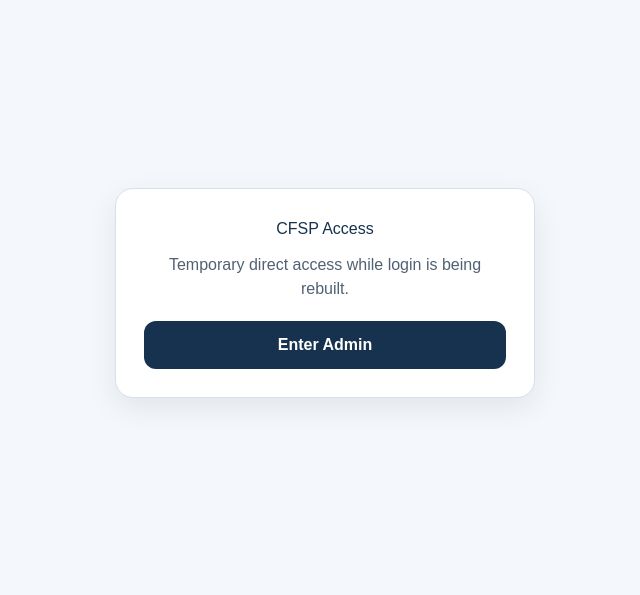
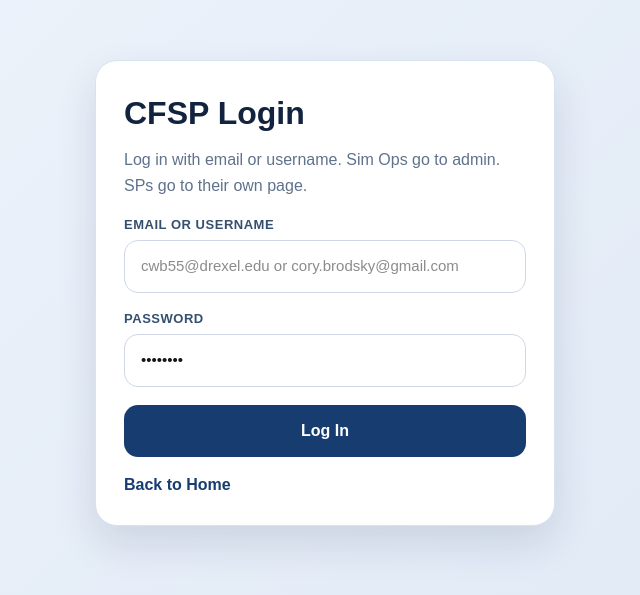
Before and after one commit to corybrodsky-svg/cfsp-web-app, a Next.js app: page /login in a window 1280 px wide. Shown: the part 107-702 px from the top of the page, without its empty margins (315-955 px from the left). Built offline with nearby package versions, Linux system fonts and the light colour scheme.

Commit message:
Fix login for Cory SP and Cory admin accounts

```diff
--- /dev/null
+++ b/app/lib/auth.ts
@@ -0,0 +1,51 @@
+import { AUTH_STORAGE_KEY, AppUser, seededUsers } from "./mockData";
+
+function normalize(value: string) {
+  return value.trim().toLowerCase();
+}
+
+export function findUserByLogin(login: string): AppUser | undefined {
+  const normalized = normalize(login);
+
+  return seededUsers.find((user) => {
+    if (normalize(user.username) === normalized) return true;
+    if (user.email && normalize(user.email) === normalized) return true;
+    return (user.aliases || []).some((alias) => normalize(alias) === normalized);
+  });
+}
+
+export function loginUser(login: string, password: string) {
+  const found = findUserByLogin(login);
+
+  if (!found) {
+    return { ok: false as const, message: "Login not found." };
+  }
+
+  if (found.password !== password) {
+    return { ok: false as const, message: "Incorrect password." };
+  }
+
+  if (typeof window !== "undefined") {
+    window.localStorage.setItem(AUTH_STORAGE_KEY, JSON.stringify(found));
+  }
+
+  return { ok: true as const, user: found };
+}
+
+export function logoutUser() {
+  if (typeof window !== "undefined") {
+    window.localStorage.removeItem(AUTH_STORAGE_KEY);
+  }
+}
+
+export function getCurrentUser(): AppUser | null {
+  if (typeof window === "undefined") return null;
+
+  try {
+    const raw = window.localStorage.getItem(AUTH_STORAGE_KEY);
+    if (!raw) return null;
+    return JSON.parse(raw) as AppUser;
+  } catch {
+    return null;
+  }
+}
--- a/app/lib/mockData.ts
+++ b/app/lib/mockData.ts
@@ -43,6 +43,17 @@ export type SimOpItem = {
   role: "sim_op";
 };
 
+export type AppUser = {
+  id: string;
+  fullName: string;
+  username: string;
+  email?: string;
+  password: string;
+  role: UserRole;
+  pool?: PoolType;
+  aliases?: string[];
+};
+
 export type AssignmentDraft = {
   id: string;
   spId: string;
@@ -57,6 +68,8 @@ export type AssignmentDraft = {
 
 export const DEFAULT_PASSWORD = "Drexel1$";
 export const ASSIGNMENT_STORAGE_KEY = "cfsp_assignment_drafts";
+export const EVENT_OVERRIDES_STORAGE_KEY = "cfsp_event_overrides";
+export const AUTH_STORAGE_KEY = "cfsp_current_user";
 
 export function slugify(value: string) {
   return value
@@ -79,102 +92,18 @@ export function normalizePersonName(value: string) {
 }
 
 export const simOps: SimOpItem[] = [
-  {
-    id: "quentin",
-    fullName: "Quentin",
-    aliases: ["quentin", "q"],
-    username: "q",
-    defaultPassword: DEFAULT_PASSWORD,
-    role: "sim_op",
-  },
-  {
-    id: "cory",
-    fullName: "Cory",
-    aliases: ["cory", "cbrodsky", "brodsky"],
-    username: "cbrodsky",
-    defaultPassword: DEFAULT_PASSWORD,
-    role: "sim_op",
-  },
-  {
-    id: "kate",
-    fullName: "Kate",
-    aliases: ["kate"],
-    username: "kate",
-    defaultPassword: DEFAULT_PASSWORD,
-    role: "sim_op",
-  },
-  {
-    id: "kat",
-    fullName: "Kat",
-    aliases: ["kat"],
-    username: "kat",
-    defaultPassword: DEFAULT_PASSWORD,
-    role: "sim_op",
-  },
-  {
-    id: "jamiel",
-    fullName: "Jamiel",
-    aliases: ["jamiel"],
-    username: "jamiel",
-    defaultPassword: DEFAULT_PASSWORD,
-    role: "sim_op",
-  },
-  {
-    id: "jp",
-    fullName: "JP",
-    aliases: ["jp"],
-    username: "jp",
-    defaultPassword: DEFAULT_PASSWORD,
-    role: "sim_op",
-  },
-  {
-    id: "patrick",
-    fullName: "Patrick",
-    aliases: ["patrick", "pat"],
-    username: "ppatrick",
-    defaultPassword: DEFAULT_PASSWORD,
-    role: "sim_op",
-  },
-  {
-    id: "cristina",
-    fullName: "Cristina",
-    aliases: ["cristina"],
-    username: "ccristina",
-    defaultPassword: DEFAULT_PASSWORD,
-    role: "sim_op",
-  },
-  {
-    id: "kevin",
-    fullName: "Kevin",
-    aliases: ["kevin"],
-    username: "kkevin",
-    defaultPassword: DEFAULT_PASSWORD,
-    role: "sim_op",
-  },
-  {
-    id: "kris",
-    fullName: "Kris",
-    aliases: ["kris"],
-    username: "kkris",
-    defaultPassword: DEFAULT_PASSWORD,
-    role: "sim_op",
-  },
-  {
-    id: "helen",
-    fullName: "Helen",
-    aliases: ["helen"],
-    username: "hhelen",
-    defaultPassword: DEFAULT_PASSWORD,
-    role: "sim_op",
-  },
-  {
-    id: "diane",
-    fullName: "Diane",
-    aliases: ["diane"],
-    username: "ddiane",
-    defaultPassword: DEFAULT_PASSWORD,
-    role: "sim_op",
-  },
+  { id: "quentin", fullName: "Quentin", aliases: ["quentin", "q"], username: "q", defaultPassword: DEFAULT_PASSWORD, role: "sim_op" },
+  { id: "cory", fullName: "Cory", aliases: ["cory", "cbrodsky", "brodsky"], username: "cbrodsky", defaultPassword: DEFAULT_PASSWORD, role: "sim_op" },
+  { id: "kate", fullName: "Kate", aliases: ["kate"], username: "kate", defaultPassword: DEFAULT_PASSWORD, role: "sim_op" },
+  { id: "kat", fullName: "Kat", aliases: ["kat"], username: "kat", defaultPassword: DEFAULT_PASSWORD, role: "sim_op" },
+  { id: "jamiel", fullName: "Jamiel", aliases: ["jamiel"], username: "jamiel", defaultPassword: DEFAULT_PASSWORD, role: "sim_op" },
+  { id: "jp", fullName: "JP", aliases: ["jp"], username: "jp", defaultPassword: DEFAULT_PASSWORD, role: "sim_op" },
+  { id: "patrick", fullName: "Patrick", aliases: ["patrick", "pat"], username: "ppatrick", defaultPassword: DEFAULT_PASSWORD, role: "sim_op" },
+  { id: "cristina", fullName: "Cristina", aliases: ["cristina"], username: "ccristina", defaultPassword: DEFAULT_PASSWORD, role: "sim_op" },
+  { id: "kevin", fullName: "Kevin", aliases: ["kevin"], username: "kkevin", defaultPassword: DEFAULT_PASSWORD, role: "sim_op" },
+  { id: "kris", fullName: "Kris", aliases: ["kris"], username: "kkris", defaultPassword: DEFAULT_PASSWORD, role: "sim_op" },
+  { id: "helen", fullName: "Helen", aliases: ["helen"], username: "hhelen", defaultPassword: DEFAULT_PASSWORD, role: "sim_op" },
+  { id: "diane", fullName: "Diane", aliases: ["diane"], username: "ddiane", defaultPassword: DEFAULT_PASSWORD, role: "sim_op" },
 ];
 
 export function resolveSimOpName(value: string) {
@@ -277,6 +206,52 @@ export const sps: SPItem[] = [
   },
 ];
 
+export const seededUsers: AppUser[] = [
+  {
+    id: "simop-cory",
+    fullName: "Cory Brodsky",
+    username: "cwb55@drexel.edu",
+    email: "cwb55@drexel.edu",
+    password: DEFAULT_PASSWORD,
+    role: "sim_op",
+    aliases: ["cory", "cbrodsky", "brodsky", "cwb55"],
+  },
+  {
+    id: "sp-cory",
+    fullName: "Cory Brodsky",
+    username: "cory.brodsky@gmail.com",
+    email: "cory.brodsky@gmail.com",
+    password: DEFAULT_PASSWORD,
+    role: "sp",
+    pool: "Both",
+    aliases: ["cbrodskysp"],
+  },
+
+  ...simOps
+    .filter((simOp) => simOp.username !== "cbrodsky")
+    .map((simOp) => ({
+      id: simOp.id,
+      fullName: simOp.fullName,
+      username: simOp.username,
+      email: undefined,
+      password: simOp.defaultPassword,
+      role: "sim_op" as const,
+      aliases: simOp.aliases,
+    })),
+
+  ...sps
+    .filter((sp) => sp.username !== "cbrodsky")
+    .map((sp) => ({
+      id: sp.id,
+      fullName: sp.fullName,
+      username: sp.username,
+      email: sp.email,
+      password: sp.defaultPassword,
+      role: "sp" as const,
+      pool: sp.pool,
+    })),
+];
+
 export function getStoredAssignments(): AssignmentDraft[] {
   if (typeof window === "undefined") return [];
   try {
@@ -291,10 +266,7 @@ export function getStoredAssignments(): AssignmentDraft[] {
 
 export function saveStoredAssignments(assignments: AssignmentDraft[]) {
   if (typeof window === "undefined") return;
-  window.localStorage.setItem(
-    ASSIGNMENT_STORAGE_KEY,
-    JSON.stringify(assignments)
-  );
+  window.localStorage.setItem(ASSIGNMENT_STORAGE_KEY, JSON.stringify(assignments));
 }
 
 export function addOrReplaceAssignment(draft: AssignmentDraft) {
@@ -304,14 +276,12 @@ export function addOrReplaceAssignment(draft: AssignmentDraft) {
     if (draft.eventMode === "existing" && item.eventMode === "existing") {
       return !(item.spId === draft.spId && item.eventId === draft.eventId);
     }
-
     if (draft.eventMode === "placeholder" && item.eventMode === "placeholder") {
       return !(
         item.spId === draft.spId &&
         item.eventName.trim().toLowerCase() === draft.eventName.trim().toLowerCase()
       );
     }
-
     return true;
   });
 
--- a/app/login/page.tsx
+++ b/app/login/page.tsx
@@ -1,54 +1,156 @@
+"use client";
+
 import Link from "next/link";
+import { useRouter } from "next/navigation";
+import { useState } from "react";
+import { loginUser } from "../lib/auth";
 
-export default function LoginPage() {
-  return (
-    <main
-      style={{
+const pageStyle: React.CSSProperties = {
   minHeight: "100vh",
   display: "flex",
   alignItems: "center",
   justifyContent: "center",
-        background: "#f4f7fb",
+  background: "linear-gradient(135deg, #eef4fb 0%, #dfe8f5 100%)",
   padding: "24px",
-      }}
-    >
-      <div
-        style={{
+};
+
+const cardStyle: React.CSSProperties = {
   width: "100%",
-          maxWidth: "420px",
+  maxWidth: "460px",
   background: "#ffffff",
-          border: "1px solid #d8e0ec",
-          borderRadius: "18px",
+  border: "1px solid #d8e3f1",
+  borderRadius: "22px",
   padding: "28px",
-          textAlign: "center",
-          boxShadow: "0 10px 30px rgba(0,0,0,0.08)",
-        }}
-      >
-        <h1 style={{ margin: 0, marginBottom: "12px", color: "#16324f" }}>
-          CFSP Access
-        </h1>
+  boxShadow: "0 18px 40px rgba(18, 35, 63, 0.12)",
+};
 
-        <p style={{ marginBottom: "20px", color: "#516173" }}>
-          Temporary direct access while login is being rebuilt.
-        </p>
+const titleStyle: React.CSSProperties = {
+  margin: 0,
+  color: "#12233f",
+  fontSize: "32px",
+  fontWeight: 900,
+};
 
-        <Link
-          href="/admin"
-          style={{
+const subtitleStyle: React.CSSProperties = {
+  marginTop: "10px",
+  color: "#5f728c",
+  lineHeight: 1.6,
+};
+
+const labelStyle: React.CSSProperties = {
+  marginTop: "16px",
+  marginBottom: "6px",
+  fontWeight: 800,
+  color: "#35506f",
+  fontSize: "13px",
+  textTransform: "uppercase",
+  letterSpacing: "0.04em",
+};
+
+const inputStyle: React.CSSProperties = {
+  width: "100%",
+  padding: "14px 16px",
+  borderRadius: "14px",
+  border: "1px solid #cfd7e6",
+  boxSizing: "border-box",
+  fontSize: "15px",
+};
+
+const buttonStyle: React.CSSProperties = {
+  width: "100%",
+  marginTop: "18px",
+  padding: "14px 16px",
+  borderRadius: "14px",
+  border: "none",
+  background: "#173d70",
+  color: "#ffffff",
+  fontWeight: 900,
+  fontSize: "16px",
+  cursor: "pointer",
+};
+
+const footerLinkStyle: React.CSSProperties = {
   display: "inline-block",
-            width: "100%",
-            padding: "12px 16px",
-            borderRadius: "12px",
-            background: "#16324f",
-            color: "#ffffff",
+  marginTop: "16px",
   textDecoration: "none",
-            fontWeight: 700,
-            boxSizing: "border-box",
-          }}
-        >
-          Enter Admin
+  color: "#173d70",
+  fontWeight: 800,
+};
+
+export default function LoginPage() {
+  const router = useRouter();
+  const [login, setLogin] = useState("");
+  const [password, setPassword] = useState("Drexel1$");
+  const [errorMessage, setErrorMessage] = useState("");
+  const [successMessage, setSuccessMessage] = useState("");
+
+  function handleLogin(e: React.FormEvent) {
+    e.preventDefault();
+    setErrorMessage("");
+    setSuccessMessage("");
+
+    const result = loginUser(login, password);
+
+    if (!result.ok) {
+      setErrorMessage(result.message);
+      return;
+    }
+
+    setSuccessMessage(`Logged in as ${result.user.fullName} (${result.user.role}).`);
+
+    if (result.user.role === "sim_op") {
+      router.push("/admin");
+      return;
+    }
+
+    router.push("/me");
+  }
+
+  return (
+    <div style={pageStyle}>
+      <form style={cardStyle} onSubmit={handleLogin}>
+        <h1 style={titleStyle}>CFSP Login</h1>
+        <div style={subtitleStyle}>
+          Log in with email or username. Sim Ops go to admin. SPs go to their own page.
+        </div>
+
+        <div style={labelStyle}>Email or Username</div>
+        <input
+          style={inputStyle}
+          value={login}
+          onChange={(e) => setLogin(e.target.value)}
+          placeholder="cwb55@drexel.edu or cory.brodsky@gmail.com"
+        />
+
+        <div style={labelStyle}>Password</div>
+        <input
+          type="password"
+          style={inputStyle}
+          value={password}
+          onChange={(e) => setPassword(e.target.value)}
+          placeholder="Drexel1$"
+        />
+
+        <button type="submit" style={buttonStyle}>
+          Log In
+        </button>
+
+        {errorMessage ? (
+          <div style={{ marginTop: "14px", color: "#c62828", fontWeight: 700 }}>
+            {errorMessage}
+          </div>
+        ) : null}
+
+        {successMessage ? (
+          <div style={{ marginTop: "14px", color: "#1b5e20", fontWeight: 700 }}>
+            {successMessage}
+          </div>
+        ) : null}
+
+        <Link href="/" style={footerLinkStyle}>
+          Back to Home
         </Link>
+      </form>
     </div>
-    </main>
   );
 }
```
Lines whose indentation alone changed are shown as unchanged.
